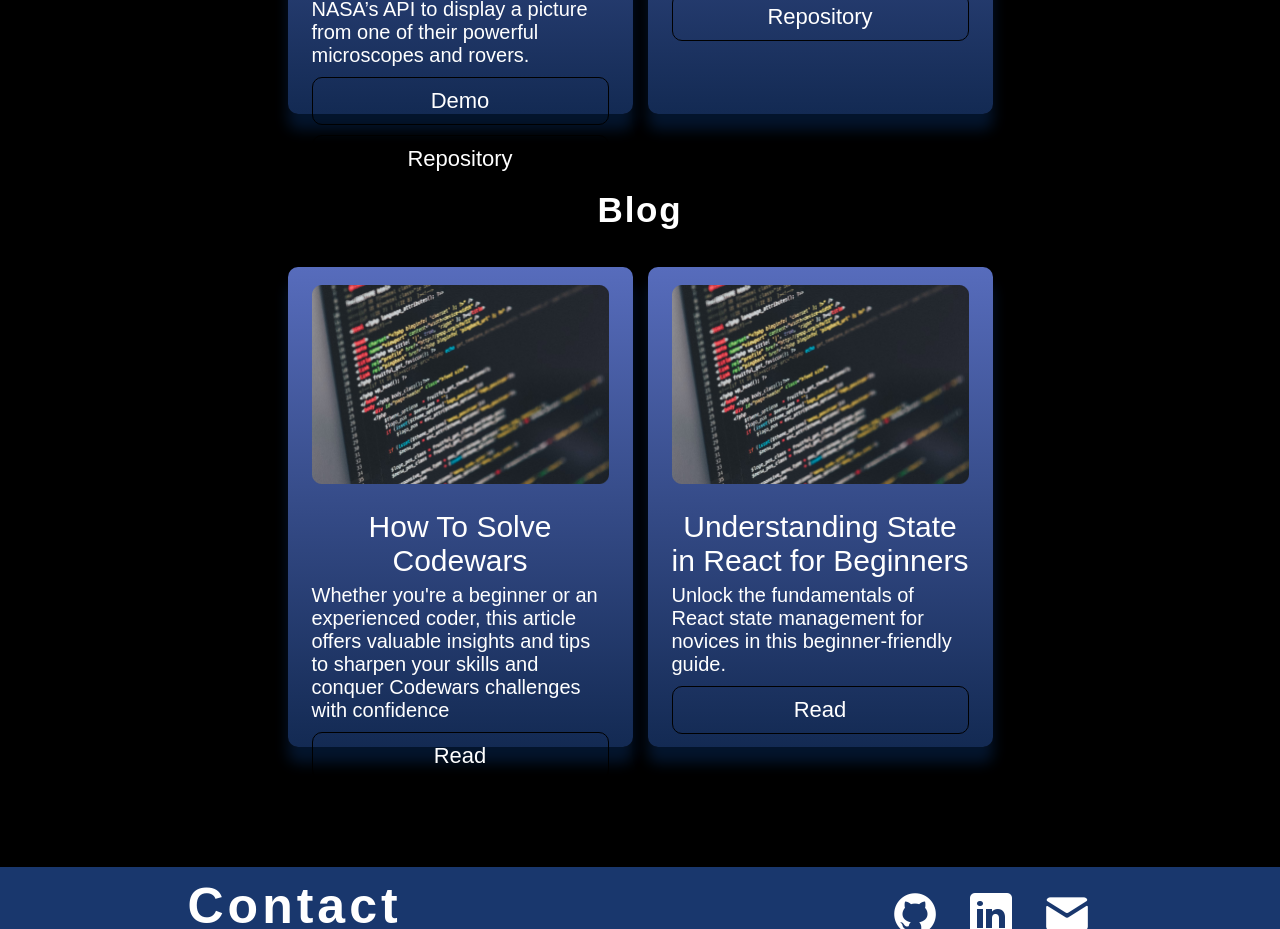
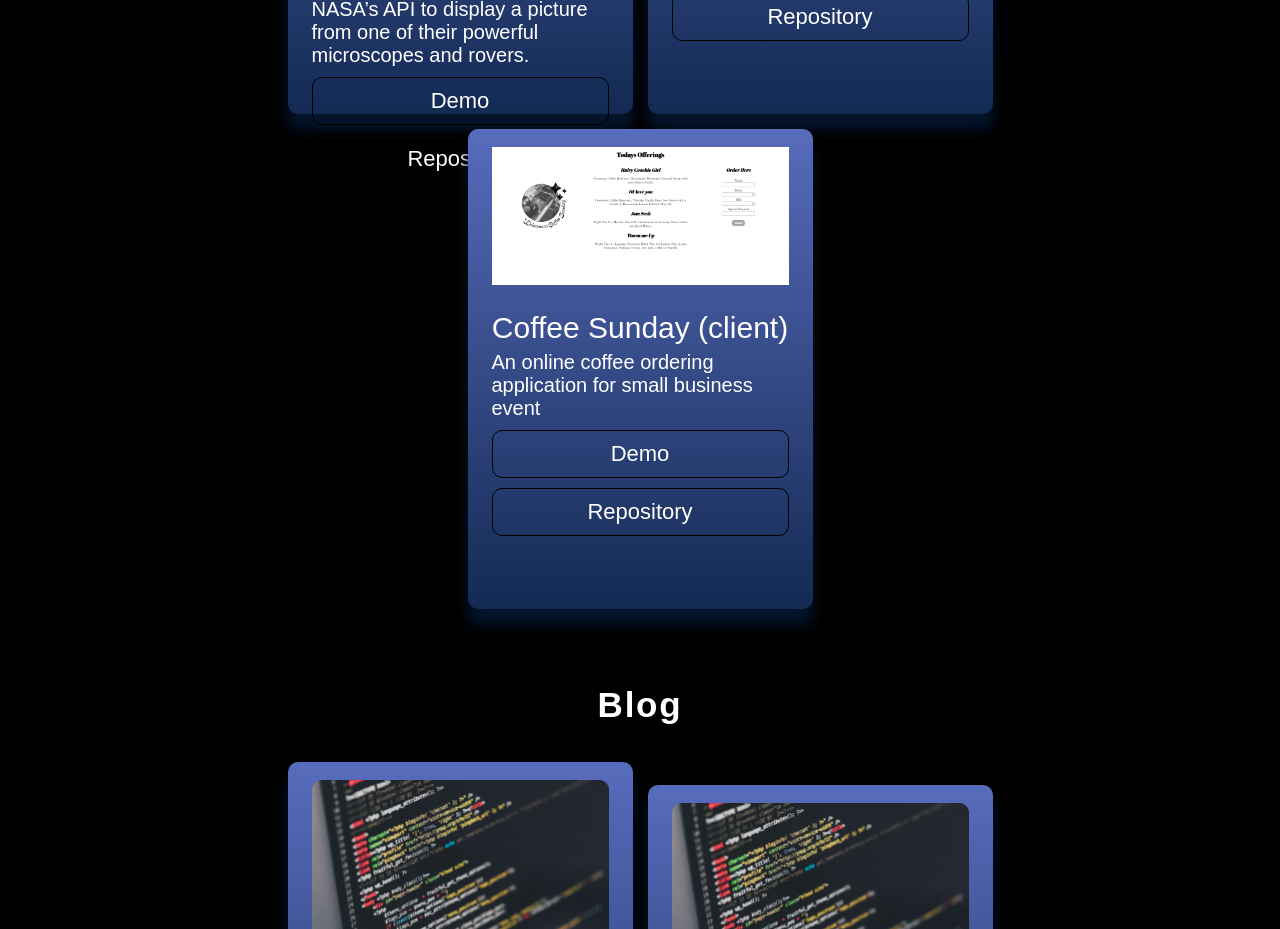
Before and after one commit to curbeammonae/Portfolio, a React (Vite) app in the folder react-portfolio/: page / in a window 1280 px wide. Shown: the part 1860-2789 px from the top of the page. Built offline with nearby package versions, Linux system fonts and the light colour scheme; a web font is replaced by a local one.

Commit message:
first commit

```diff
--- a/react-portfolio/src/components/Blog/BlogCard.module.css
+++ b/react-portfolio/src/components/Blog/BlogCard.module.css
@@ -8,7 +8,7 @@
   box-shadow: 0 16px 14px 0 #04152d;
   padding: 18px 24px;
   max-width: 345px;
-  height: 60vh;
+
 }
 
 .image {
--- a/react-portfolio/src/data/projects.json
+++ b/react-portfolio/src/data/projects.json
@@ -30,5 +30,13 @@
       "skills": ["EJS","CSS", "JavaScript","Node", "Express"],
       "demo": "https://coffee-sundays.onrender.com/",
       "source": "https://github.com/curbeammonae/CoffeeSundays?tab=readme-ov-file"
+    },
+    {
+      "title": "Coffee Sunday (client)",
+      "imageSrc": "projects/coffeesunday.png",
+      "description": "An online coffee ordering application for small business event",
+      "skills": ["EJS","CSS", "JavaScript","Node", "Express"],
+      "demo": "https://coffee-sundays.onrender.com/",
+      "source": "https://github.com/curbeammonae/CoffeeSundays?tab=readme-ov-file"
     }
   ]
```
